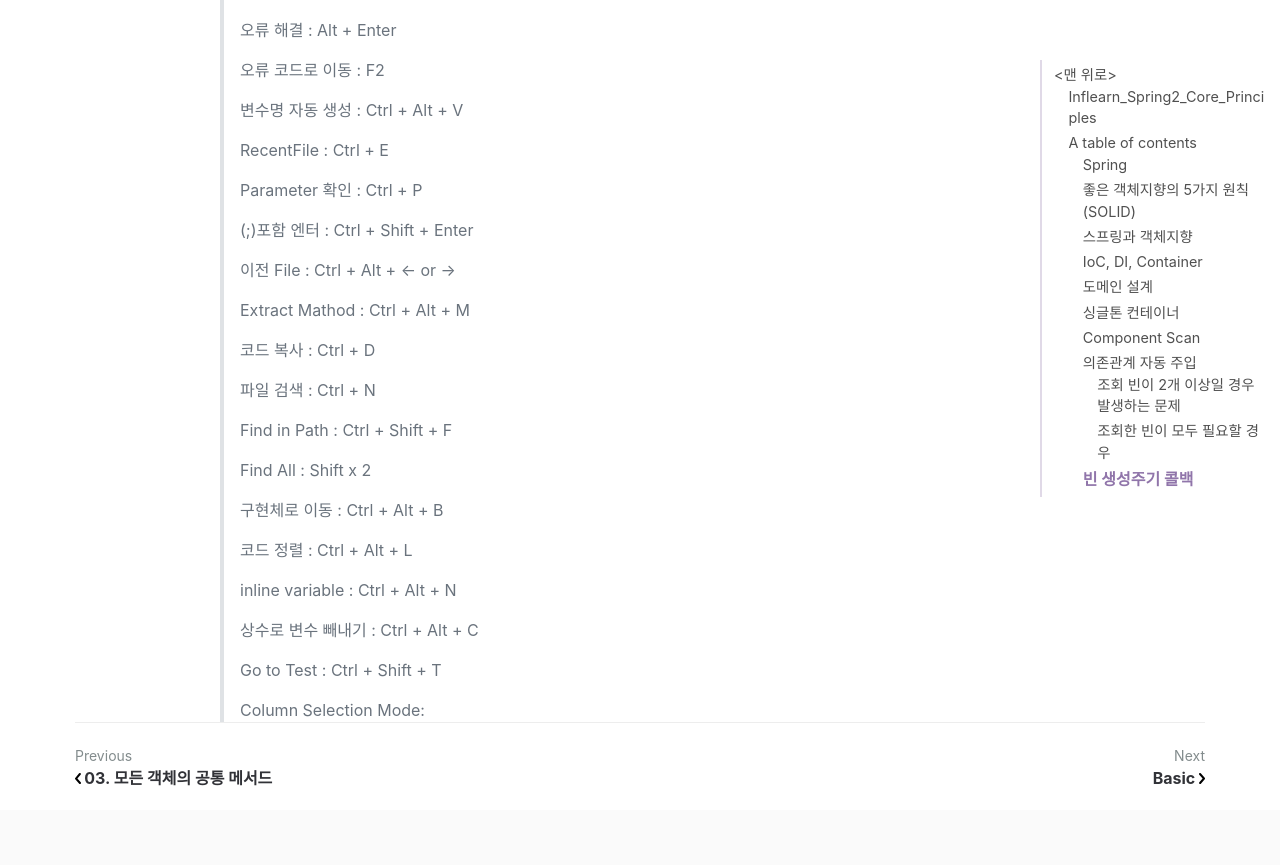
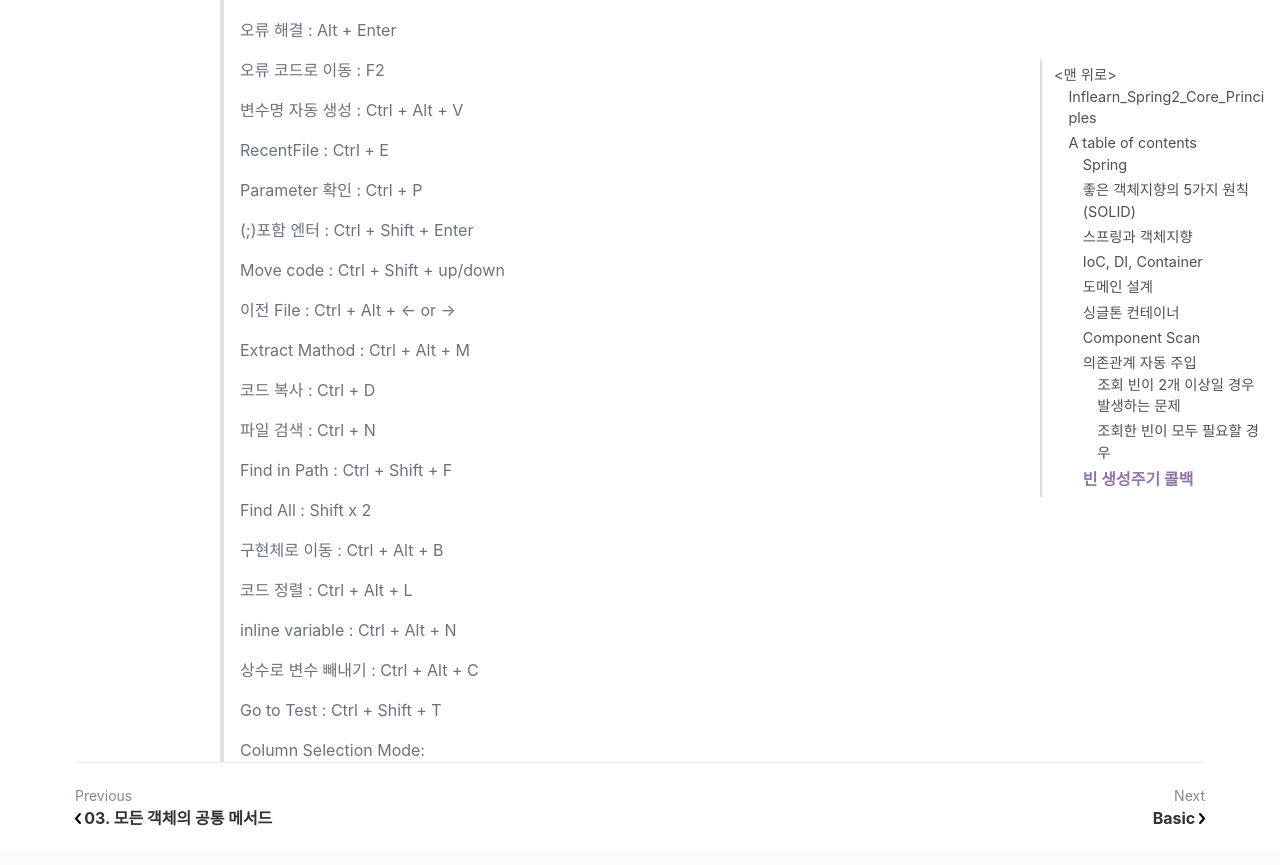
Before and after one commit to jihunparkme/jihunparkme.github.io, a Jekyll site: the page built from _posts/2021-05-31-Spring-Core.md, in a window 1280 px wide and 900 px high, scrolled down 8122 px. Shown: the top 865 px of the window. Built offline with Jekyll 4.4.1, drawn with Linux system fonts in a browser that asks for light colours; nearby versions of some CDN libraries; comment, search, counter and statistics services are not loaded.

Commit message:
add intellij option

```diff
--- a/_posts/2021-05-31-Spring-Core.md
+++ b/_posts/2021-05-31-Spring-Core.md
@@ -355,6 +355,8 @@ public class AllBeanTest {
 >
 > (;)포함 엔터 : Ctrl + Shift + Enter
 >
+> Move code : Ctrl + Shift + up/down
+>
 > 이전 File : Ctrl + Alt + <- or ->
 >
 > Extract Mathod : Ctrl + Alt + M
```
